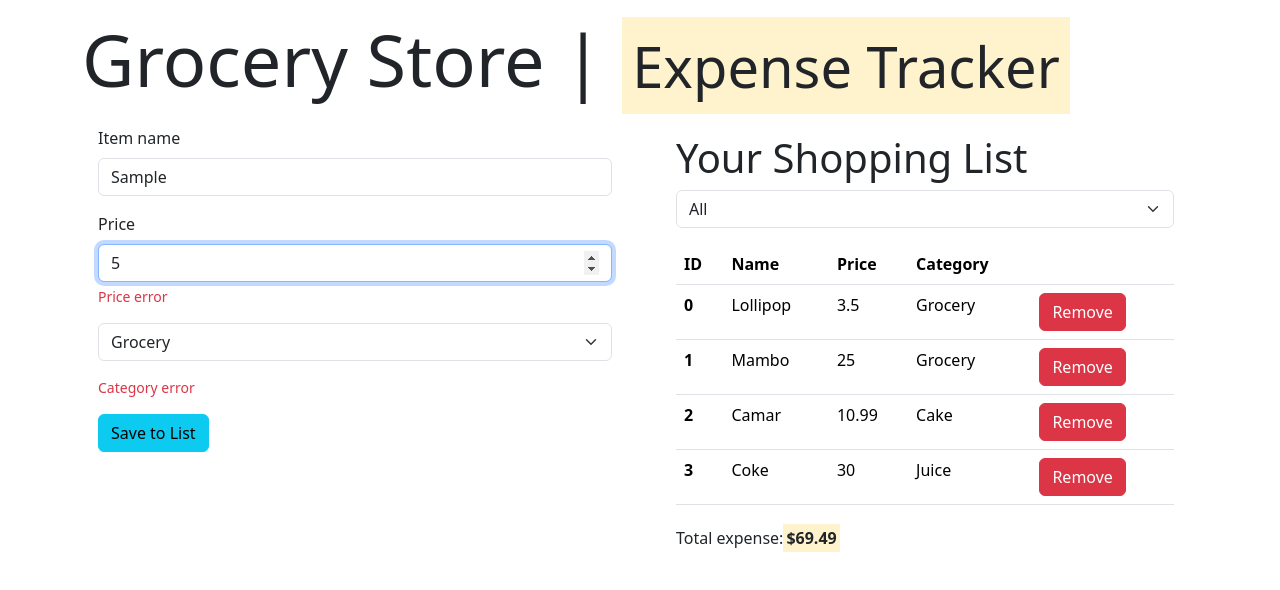
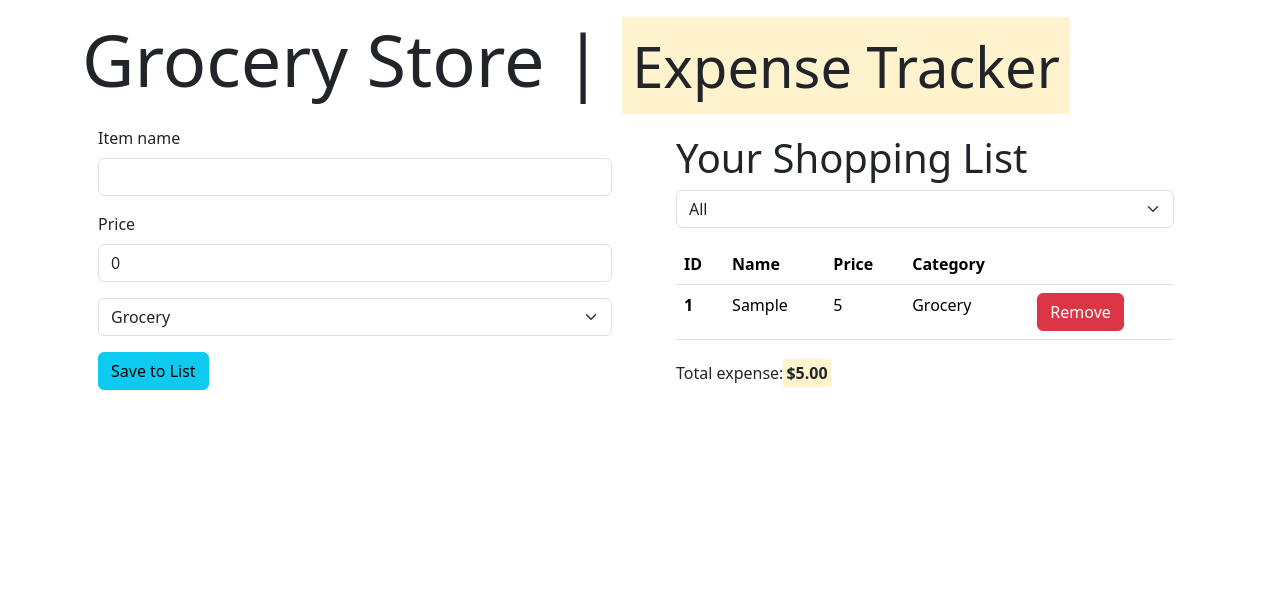
Before and after one commit to 47leonel-wabo/grocery-expenses, a React (Vite) app: page / in a window 1280 px wide. Both pictures are taken after typing "Sample", "5" into the empty fields and a click on the button "Save to List". Shown: the top 590 px of the page. Built offline with nearby package versions, Linux system fonts and the light colour scheme.

Commit message:
Finalize grocery shop app

```diff
--- a/src/App.tsx
+++ b/src/App.tsx
@@ -1,6 +1,6 @@
 import { useState } from "react";
 import "./App.css";
-import ExpenseForm from "./components/ExpenseForm";
+import ExpenseForm, { Expense } from "./components/ExpenseForm";
 import ShoppingList from "./components/ShoppingList";
 import { number } from "zod";
 
@@ -12,12 +12,7 @@ export class ShoppingItem {
   name: string;
   category: string;
 
-  constructor(
-    id: number,
-    name: string,
-    price: number,
-    category: "Grocery" | "Cake" | "Juice"
-  ) {
+  constructor(id: number, name: string, price: number, category: string) {
     this.id = id;
     this.name = name;
     this.price = price;
@@ -25,19 +20,33 @@ export class ShoppingItem {
   }
 }
 
-const baseGroceries = [
-  new ShoppingItem(1, "Lollipop", 3.5, "Grocery"),
-  new ShoppingItem(2, "Mambo", 25, "Grocery"),
-  new ShoppingItem(3, "Camar", 10.99, "Cake"),
-  new ShoppingItem(4, "Coke", 30, "Juice"),
-];
+// const baseGroceries = [
+//   new ShoppingItem(1, "Lollipop", 3.5, "Grocery"),
+//   new ShoppingItem(2, "Mambo", 25, "Grocery"),
+//   new ShoppingItem(3, "Camar", 10.99, "Cake"),
+//   new ShoppingItem(4, "Coke", 30, "Juice"),
+// ];
 
 function App() {
-  const [groceries, setGroceries] = useState(baseGroceries);
+  const [groceries, setGroceries] = useState<ShoppingItem[]>([]);
 
+  // Filter to remove deleted item from the list
   const removeItemToList = (item: ShoppingItem) => {
     const newList = groceries.filter((grocery) => grocery.id !== item.id);
     setGroceries(newList);
+  };
+
+  // Add new item to the list
+  const saveExpense = (expense: Expense) => {
+    setGroceries([
+      ...groceries,
+      new ShoppingItem(
+        groceries.length + 1,
+        expense.name,
+        expense.price,
+        expense.category
+      ),
+    ]);
   };
 
   return (
@@ -47,10 +56,7 @@ function App() {
       </h1>
       <div className="row">
         <div className="col-6">
-          <ExpenseForm
-            categories={categories}
-            saveExpense={(item) => console.log(item)}
-          />
+          <ExpenseForm categories={categories} saveExpense={saveExpense} />
         </div>
         <div className="col-6">
           <ShoppingList
--- a/src/components/CategorySelector.tsx
+++ b/src/components/CategorySelector.tsx
@@ -17,7 +17,9 @@ const CategorySelector = ({
         onChange={(elt) => handleChange(elt.target.value)}
       >
         <option disabled defaultValue="all">
-          Open to select category
+          {utility === "registering"
+            ? "Choose grocery category"
+            : "Select a criteria to filter on"}
         </option>
         {utility === "filtering" && <option value="all">All</option>}
         {items.map((item, index) => (
--- a/src/components/ExpenseForm.tsx
+++ b/src/components/ExpenseForm.tsx
@@ -8,10 +8,10 @@ interface Props {
   saveExpense: (item: Expense) => void;
 }
 
-interface Expense {
+export interface Expense {
   name: string;
   price: number;
-  category: "Grocery" | "Cake" | "Juice";
+  category: string;
 }
 
 const formSchema = z.object({
@@ -20,22 +20,32 @@ const formSchema = z.object({
     .min(4, { message: "At least 4 characters for item's name" })
     .max(20, { message: "Not more than 20 character for item's name" }),
   price: z.number({ required_error: "(Required) item's price" }),
-  category: z
-    .string()
-    .refine((val) => ["Grocery", "Cake", "Juice"].includes(val)),
 });
+
+type formObject = z.infer<typeof formSchema>;
 
 const ExpenseForm = ({ categories, saveExpense }: Props) => {
   const {
     handleSubmit,
     register,
     formState: { errors },
-  } = useForm({
+    reset,
+  } = useForm<formObject>({
     resolver: zodResolver(formSchema),
   });
 
+  let cat: string = "";
+
+  const handleSelect = (value: string) => {
+    cat = value;
+  };
+
   const onSubmit = (data: FieldValues) => {
-    console.log(data);
+    if (cat.length === 0) {
+      cat = "Grocery";
+    }
+    saveExpense({ name: data.name, price: data.price, category: cat });
+    reset({ name: "", price: 0 });
   };
 
   return (
@@ -63,7 +73,7 @@ const ExpenseForm = ({ categories, saveExpense }: Props) => {
             Price
           </label>
           <input
-            {...register("price")}
+            {...register("price", { valueAsNumber: true })}
             type="number"
             className="form-control"
             id="itemPrice"
@@ -79,16 +89,9 @@ const ExpenseForm = ({ categories, saveExpense }: Props) => {
         <CategorySelector
           utility="registering"
           items={categories}
-          handleChange={(category) => {
-            console.log("selected category", category);
-          }}
+          handleChange={handleSelect}
         />
 
-        {errors.category && (
-          <p id="itemCategoryMessage" className="form-text text-danger">
-            Category error
-          </p>
-        )}
         <button type="submit" className="btn btn-info">
           Save to List
         </button>
--- a/src/components/ItemRow.tsx
+++ b/src/components/ItemRow.tsx
@@ -1,4 +1,3 @@
-import { Key } from "react";
 import { ShoppingItem } from "../App";
 
 interface Props {
@@ -10,7 +9,7 @@ interface Props {
 const ItemRow = ({ item, index, handleBtnRemoveClick }: Props) => {
   return (
     <>
-      <th scope="row">{index}</th>
+      <th scope="row">{item.id}</th>
       <td>{item.name}</td>
       <td>{item.price}</td>
       <td>{item.category}</td>
--- a/src/components/ShoppingList.tsx
+++ b/src/components/ShoppingList.tsx
@@ -23,16 +23,19 @@ const ShoppingList = ({ shoppingItems, categories, handleRemove }: Props) => {
     ]);
   }, [shoppingItems]);
 
+  // re-assess expenses as soon as criteria change
   const accessExpenses = (items: ShoppingItem[]): string => {
     return items
       .reduce((accumulator, current) => accumulator + current.price, 0)
       .toFixed(2);
   };
 
+  // filter the shopping list based on selected criteria
   function filter(criteria: string) {
     return shoppingItems.filter((item) => item.category === criteria);
   }
 
+  // retrieved filtering criteria
   const getFilteringCriteria = (criteria: string) => {
     if (criteria === "all") {
       setShoppingList(shoppingItems);
@@ -42,6 +45,7 @@ const ShoppingList = ({ shoppingItems, categories, handleRemove }: Props) => {
     }
   };
 
+  // if there is nothing to show
   if (shoppingList.length === 0)
     return (
       <div className="col p-4 m-3" style={{ backgroundColor: "#eeeeee78" }}>
```
